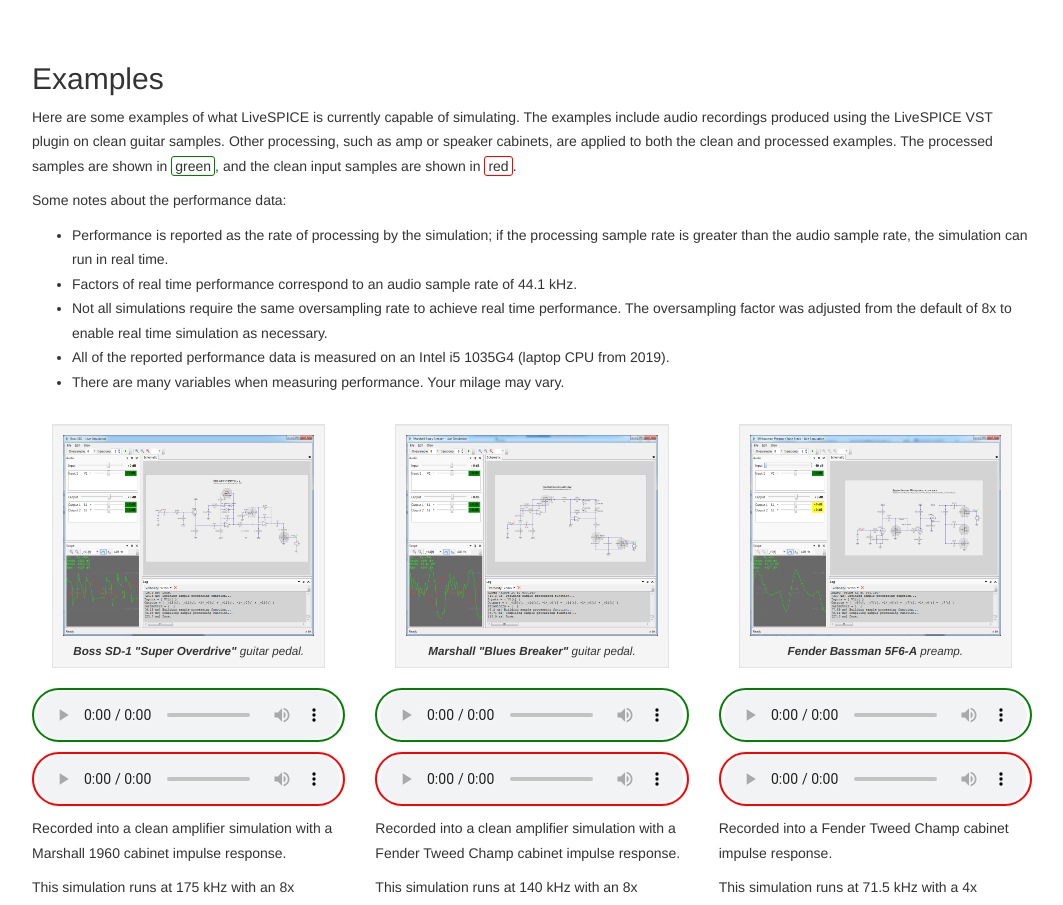
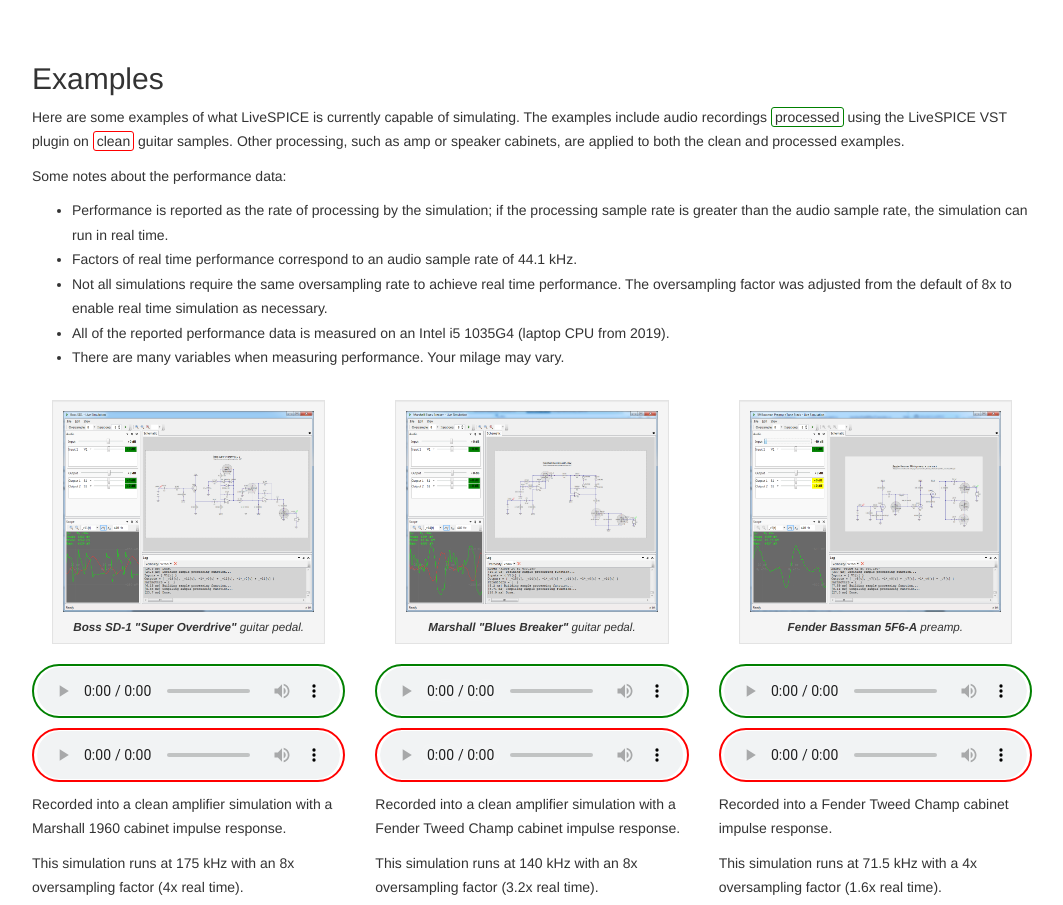
Before and after one commit to dsharlet/livespice.org, a plain HTML site: page index.html in a window 1280 px wide. Shown: the part 2257-3162 px from the top of the page, without its empty margins (108-1171 px from the left). Drawn offline with nearby package versions, Linux system fonts and the light colour scheme.

Commit message:
Rephrase explanation of processing

```diff
--- a/index.html
+++ b/index.html
@@ -190,10 +190,9 @@
 
                 <section id="examples">
                     <h2>Examples</h2>
-                    <p>Here are some examples of what LiveSPICE is currently capable of simulating. The examples include audio recordings produced using the
-                        LiveSPICE VST plugin on clean guitar samples. Other processing, such as amp or speaker cabinets, are applied to both the clean and
-                        processed examples. The processed samples are shown in <span class="processed">green</span>, and the clean input samples are shown in
-                        <span class="clean">red</span>.</p>
+                    <p>Here are some examples of what LiveSPICE is currently capable of simulating. The examples include audio recordings
+                        <span class="processed">processed</span> using the LiveSPICE VST plugin on <span class="clean">clean</span> guitar samples.
+                        Other processing, such as amp or speaker cabinets, are applied to both the clean and processed examples.</p>
 
                     <p>Some notes about the performance data:</p>
                     <ul>
```
